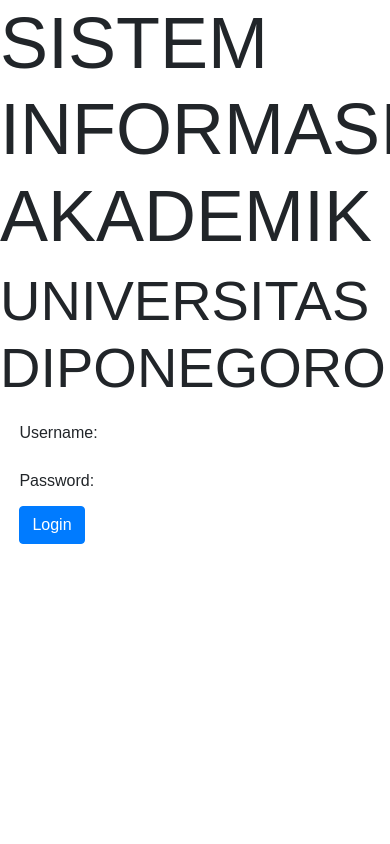
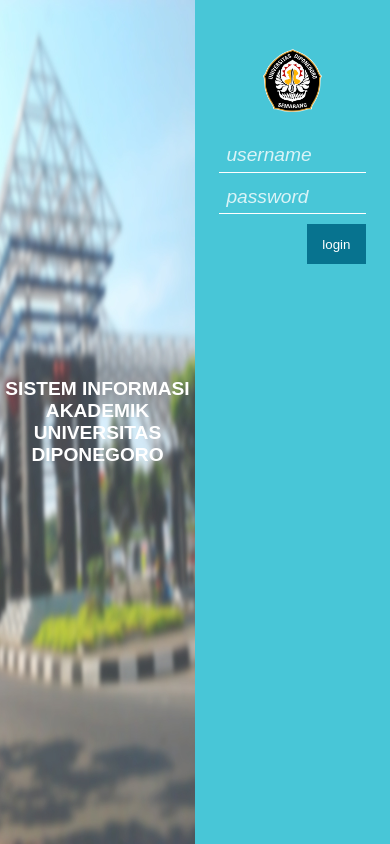
Before and after one commit to CodeSigma/PPL, a PHP site: page / in a window 390 px wide; the page is wider, and only the part inside the window is pictured. Run offline with PHP 8.4, Linux system fonts and the light colour scheme.

Commit message:
fix login front-end

```diff
--- a/index.php
+++ b/index.php
@@ -1,61 +1,22 @@
-<!DOCTYPE html>
-<!--[if lt IE 7]>      <html class="no-js lt-ie9 lt-ie8 lt-ie7"> <![endif]-->
-<!--[if IE 7]>         <html class="no-js lt-ie9 lt-ie8"> <![endif]-->
-<!--[if IE 8]>         <html class="no-js lt-ie9"> <![endif]-->
-<!--[if gt IE 8]><!-->
-<html class="no-js">
-<!--<![endif]-->
-
+<html>
 <head>
-    <meta charset="utf-8">
-    <meta http-equiv="X-UA-Compatible" content="IE=edge">
-    <title></title>
-    <meta name="description" content="">
-    <meta name="viewport" content="width=device-width, initial-scale=1">
-    <link rel="stylesheet" href="css/bootstrap.min.css">
     <link rel="stylesheet" href="css/custom.css">
 </head>
 
 <body>
-    <div class="row">
-        <div class="col-xl-8 col-sm align-middle ">
-            <div class="bgimage"></div>
-            <div class="sia">
-                <h1 class="display-3">SISTEM INFORMASI AKADEMIK</h1>
-                <h1 class="display-4">UNIVERSITAS DIPONEGORO</h1>
-            </div>
-
-
+    <div class="wrapper">
+        <div class="left">
+            <h1>SISTEM INFORMASI AKADEMIK UNIVERSITAS DIPONEGORO</h1>
+            <!-- <img src="./images/bgleft.jpeg" alt="backgambar"> -->
         </div>
-
-
-        <div class="col-xl-4 col-sm-12 login">
+        <div class="right">
+            <img src="img/undip-logo.png" alt="logo">
             <form method="POST" action="login_session.php">
-                <table>
-                <tr>
-                    <td>Username:</td>
-                    <td><input class="form-control" type="text" name="username"></td>
-                </tr>
-                <tr>
-                    <td>Password:</td>
-                    <td><input class="form-control" type="password" name="password"></td>
-                </tr>
-                <tr>
-                    <td><button type="submit" class="btn btn-primary">Login</button></td>
-                </tr>
-                </table>
-
-
+                <input type="text" name="username" placeholder="username">
+                <input type="password" name="password" placeholder="password">
+                <input type="submit" value="login">
             </form>
         </div>
     </div>
-
-
-
-
-
-
-    <script src="js/bootstrap.min.js" async defer></script>
 </body>
-
 </html>
```
